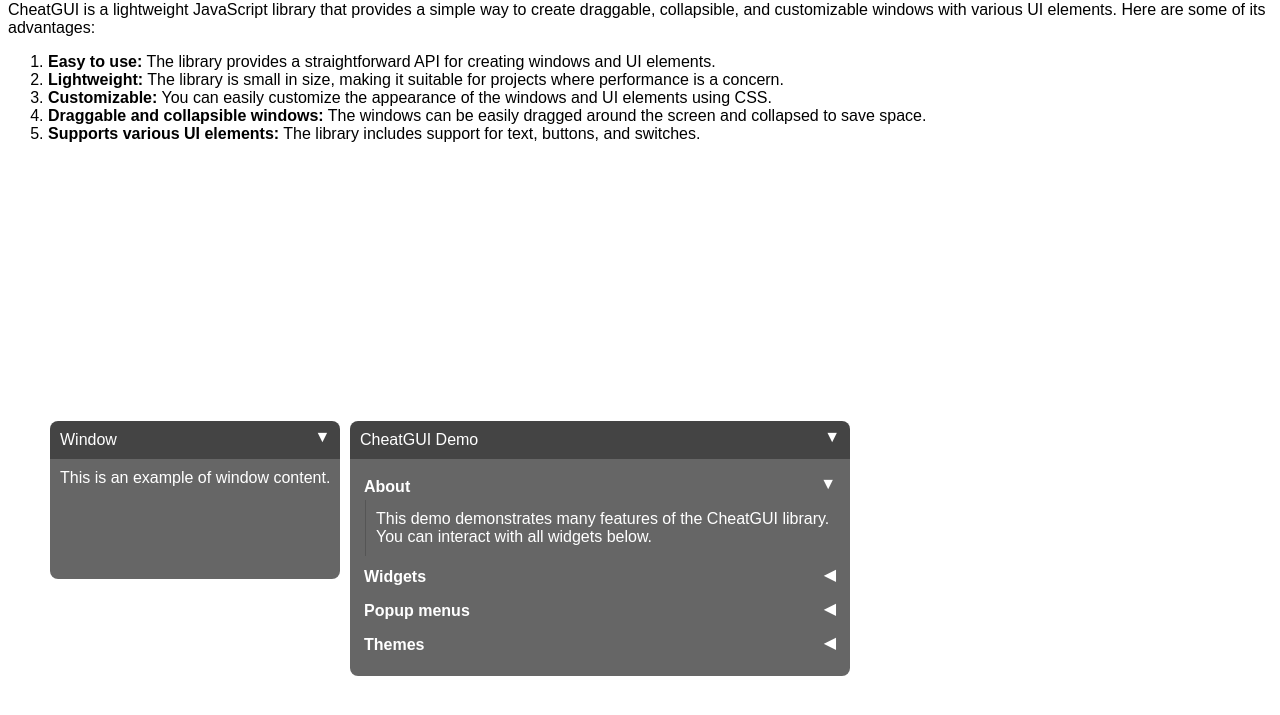
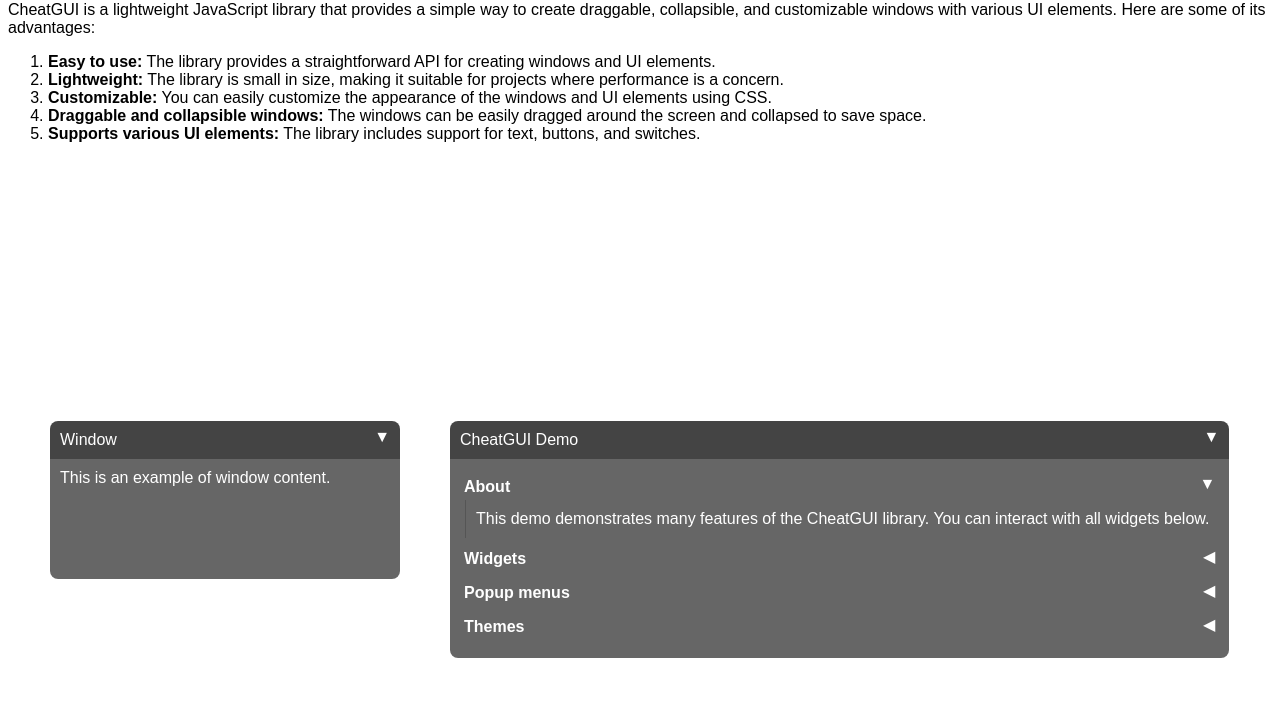
Before and after one commit to cat-125/cheatgui, a plain HTML site: page index.html in a window 1280 px wide. Shown: the part 79-794 px from the top of the page. Drawn offline with Linux system fonts and the light colour scheme.

Commit message:
Change window sizes

```diff
--- a/cheatgui.css
+++ b/cheatgui.css
@@ -20,8 +20,8 @@
 	margin: 0;
 	border-radius: 8px;
 	overflow: hidden;
-	min-width: 200px;
-	max-width: min(80vw, 500px);
+	min-width: 350px;
+	max-width: min(85vw, 800px);
 	backdrop-filter: blur(6px);
 	transition: box-shadow .2s;
 	z-index: 999999;
--- a/index.html
+++ b/index.html
@@ -56,7 +56,7 @@
 		(new cheatgui.Window(50, 500, "Window"))
 		.setContent("This is an example of window content.");
 
-		const win = new cheatgui.Window(350, 500, "CheatGUI Demo");
+		const win = new cheatgui.Window(450, 500, "CheatGUI Demo");
 
 		{
 			const aboutTree = new cheatgui.Tree("About", false);
```
